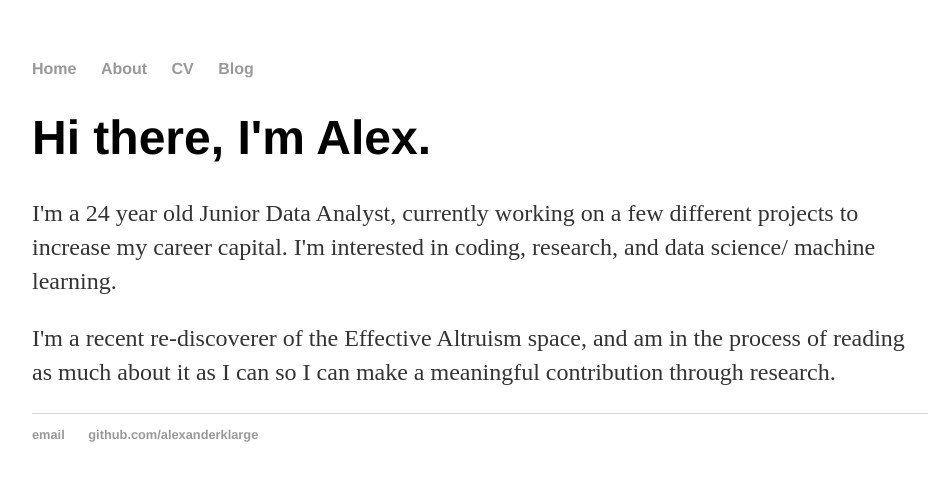
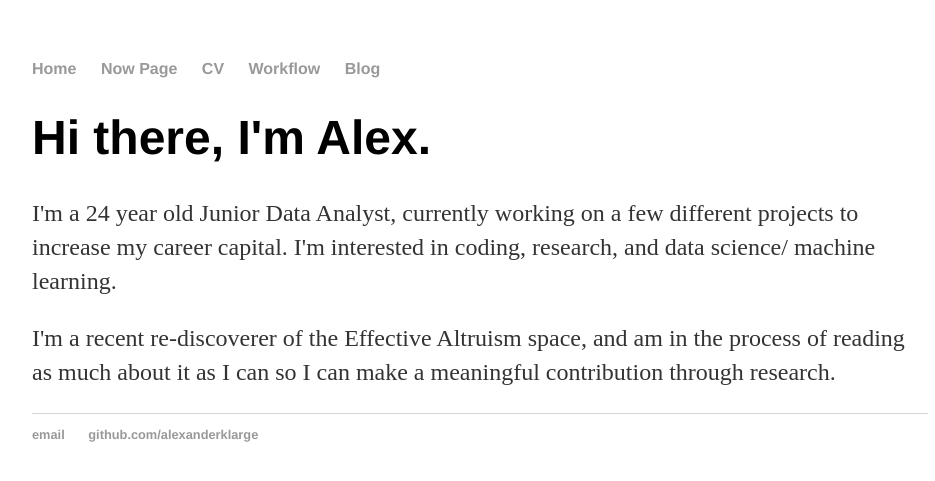
Before and after one commit to alexanderklarge/alexanderklarge.github.io, a Jekyll site: the page built from index.html, in a window 1280 px wide. Shown: the top 481 px of the page, without its empty margins (160-1095 px from the left). Built offline with Jekyll 4.4.1, drawn with Linux system fonts in a browser that asks for light colours.

Commit message:
Update default.html

```diff
--- a/_layouts/default.html
+++ b/_layouts/default.html
@@ -9,8 +9,9 @@
 			<nav>
 	    		<ul>
 	        		<li><a href="/">Home</a></li>
-		        	<li><a href="/about">About</a></li>
+		        	<li><a href="/nowpage">Now Page</a></li>
 	        		<li><a href="/cv">CV</a></li>
+				<li><a href="/workflow">Workflow</a></li>
 	        		<li><a href="/blog">Blog</a></li>
 	    		</ul>
 			</nav>
```
